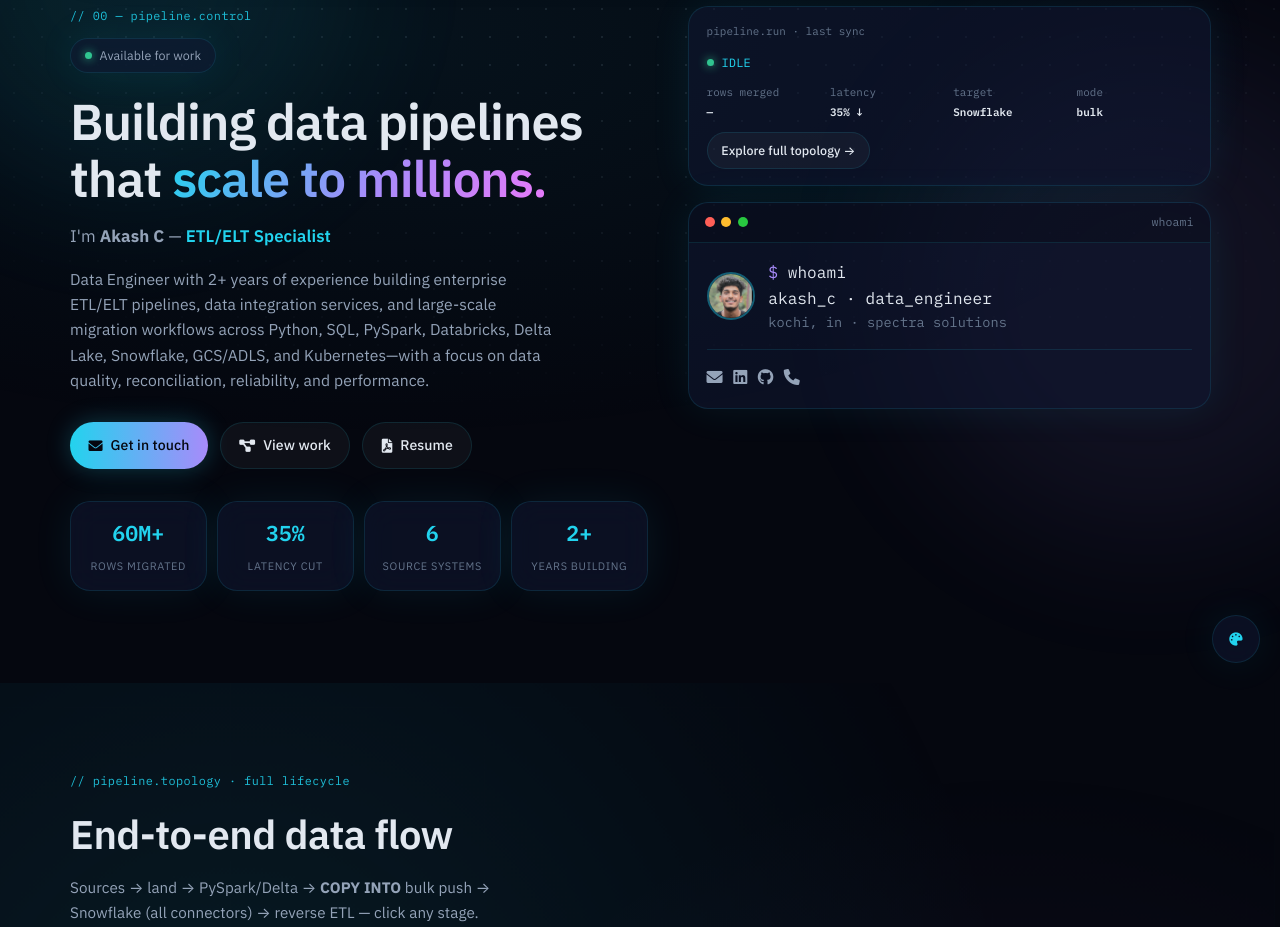
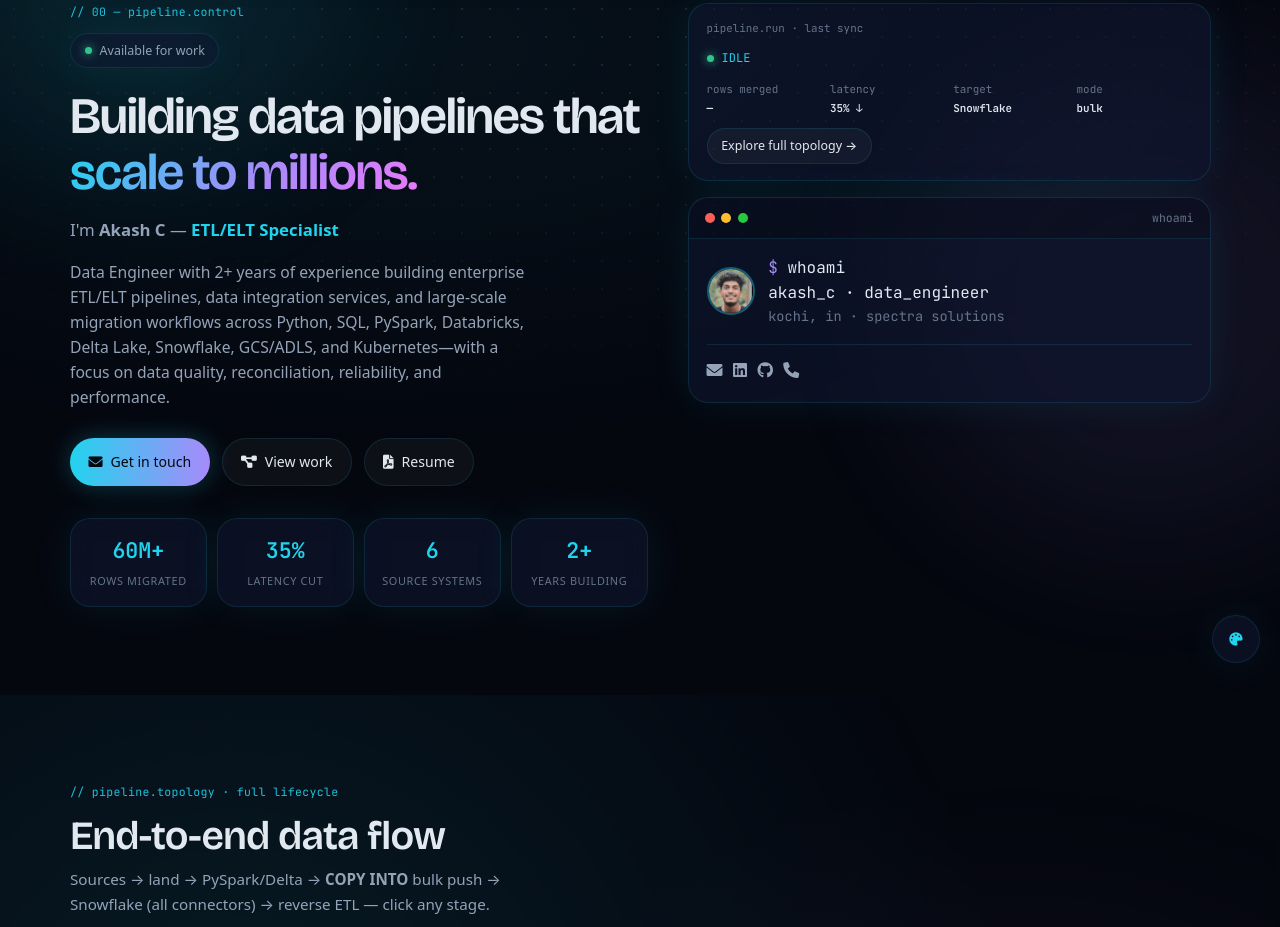
Before and after one commit to akashaku32/akash-portfolio, a website: page index.html in a window 1280 px wide. Shown: the part 117-1044 px from the top of the page. Drawn offline with nearby package versions, Linux system fonts and the light colour scheme; animation ran at ten frames a second.

Commit message:
Use system UI body with Bricolage headlines and JetBrains Mono.
Reserve display typography for hero and sections so the site reads less like a template stack.

Co-authored-by: Cursor <cursoragent@cursor.com>

```diff
--- a/index.html
+++ b/index.html
@@ -15,7 +15,7 @@
     <link rel="preconnect" href="https://fonts.gstatic.com" crossorigin>
     <link rel="stylesheet" href="styles.css">
     <link href="https://cdnjs.cloudflare.com/ajax/libs/font-awesome/6.0.0/css/all.min.css" rel="stylesheet">
-    <link href="https://fonts.googleapis.com/css2?family=IBM+Plex+Mono:ital,wght@0,400;0,500;0,600;1,400&family=IBM+Plex+Sans:ital,wght@0,400;0,500;0,600;0,700;1,400&display=swap" rel="stylesheet">
+    <link href="https://fonts.googleapis.com/css2?family=Bricolage+Grotesque:opsz,wght@12..96,500;12..96,600;12..96,700&family=JetBrains+Mono:wght@400;500;600&display=swap" rel="stylesheet">
 </head>
 <body>
     <div class="scroll-progress" id="scrollProgress" aria-hidden="true"></div>
--- a/styles.css
+++ b/styles.css
@@ -35,9 +35,10 @@
     --gradient-text: linear-gradient(120deg, var(--accent) 0%, var(--accent-2) 55%, #e879f9 100%);
     --gradient-edge: linear-gradient(90deg, var(--accent), var(--accent-2));
 
-    --font-display: 'IBM Plex Sans', system-ui, -apple-system, 'Segoe UI', sans-serif;
-    --font-body: 'IBM Plex Sans', system-ui, -apple-system, 'Segoe UI', sans-serif;
-    --font-mono: 'IBM Plex Mono', 'IBM Plex Sans', ui-monospace, monospace;
+    /* System UI for reading; one display + one IDE mono — avoids template Inter/Plex stacks */
+    --font-display: 'Bricolage Grotesque', system-ui, sans-serif;
+    --font-body: system-ui, -apple-system, BlinkMacSystemFont, 'Segoe UI Variable', 'Segoe UI', Roboto, 'Helvetica Neue', Arial, sans-serif;
+    --font-mono: 'JetBrains Mono', ui-monospace, 'Cascadia Code', 'SF Mono', Menlo, Consolas, monospace;
 
     --nav-height: 4.5rem;
     --nav-glass-tint: rgba(12, 18, 38, 0.42);
@@ -89,17 +90,13 @@ html {
 
 body {
     font-family: var(--font-body);
-    font-size: 1.005rem;
-    font-feature-settings: 'kern' 1, 'liga' 1;
+    font-size: 1rem;
     background: var(--bg-deep);
     color: var(--text-primary);
-    line-height: 1.62;
-    letter-spacing: 0.005em;
+    line-height: 1.6;
     overflow-x: hidden;
     min-height: 100vh;
     -webkit-font-smoothing: antialiased;
-    -moz-osx-font-smoothing: grayscale;
-    text-rendering: optimizeLegibility;
 }
 
 body.nav-open {
@@ -173,8 +170,9 @@ body.nav-open {
 
 .section-kicker {
     font-family: var(--font-mono);
-    font-size: 0.74rem;
-    letter-spacing: 0.04em;
+    font-size: 0.72rem;
+    letter-spacing: 0.03em;
+    text-transform: none;
     color: var(--cyan);
     margin-bottom: 0.75rem;
     opacity: 0.9;
@@ -188,7 +186,9 @@ body.nav-open {
     font-family: var(--font-display);
     font-size: clamp(1.85rem, 4vw, 2.5rem);
     font-weight: 600;
-    letter-spacing: -0.015em;
+    letter-spacing: -0.02em;
+    font-variation-settings: 'opsz' 40;
+    line-height: 1.15;
 }
 
 /* Glass + spotlight */
@@ -502,10 +502,11 @@ body.nav-open {
 
 .hero-title {
     font-family: var(--font-display);
-    font-size: clamp(2rem, 5vw, 3.15rem);
+    font-size: clamp(2.05rem, 5vw, 3.2rem);
     font-weight: 600;
-    line-height: 1.14;
-    letter-spacing: -0.02em;
+    line-height: 1.1;
+    letter-spacing: -0.025em;
+    font-variation-settings: 'opsz' 84;
     margin-bottom: 1rem;
 }
 
@@ -768,7 +769,8 @@ body.nav-open {
 }
 
 .bento-card h3 {
-    font-family: var(--font-display);
+    font-family: var(--font-body);
+    font-weight: 600;
     font-size: 1rem;
     margin-bottom: 0.35rem;
 }
@@ -823,7 +825,8 @@ body.nav-open {
 }
 
 .timeline-header h3 {
-    font-family: var(--font-display);
+    font-family: var(--font-body);
+    font-weight: 600;
     font-size: 1.2rem;
     margin-bottom: 0.35rem;
 }
@@ -897,7 +900,8 @@ body.nav-open {
 }
 
 .category-header h3 {
-    font-family: var(--font-display);
+    font-family: var(--font-body);
+    font-weight: 600;
     font-size: 0.95rem;
     flex: 1;
 }
@@ -955,7 +959,8 @@ body.nav-open {
 }
 
 .project-feature-head h3 {
-    font-family: var(--font-display);
+    font-family: var(--font-body);
+    font-weight: 600;
     font-size: 1.25rem;
 }
 
@@ -1667,7 +1672,8 @@ body.pipeline-mode-incremental .pipeline-edge.is-bulk-only {
 }
 
 .pipeline-detail h3 {
-    font-family: var(--font-display);
+    font-family: var(--font-body);
+    font-weight: 600;
     margin-bottom: 0.35rem;
 }
 
```
